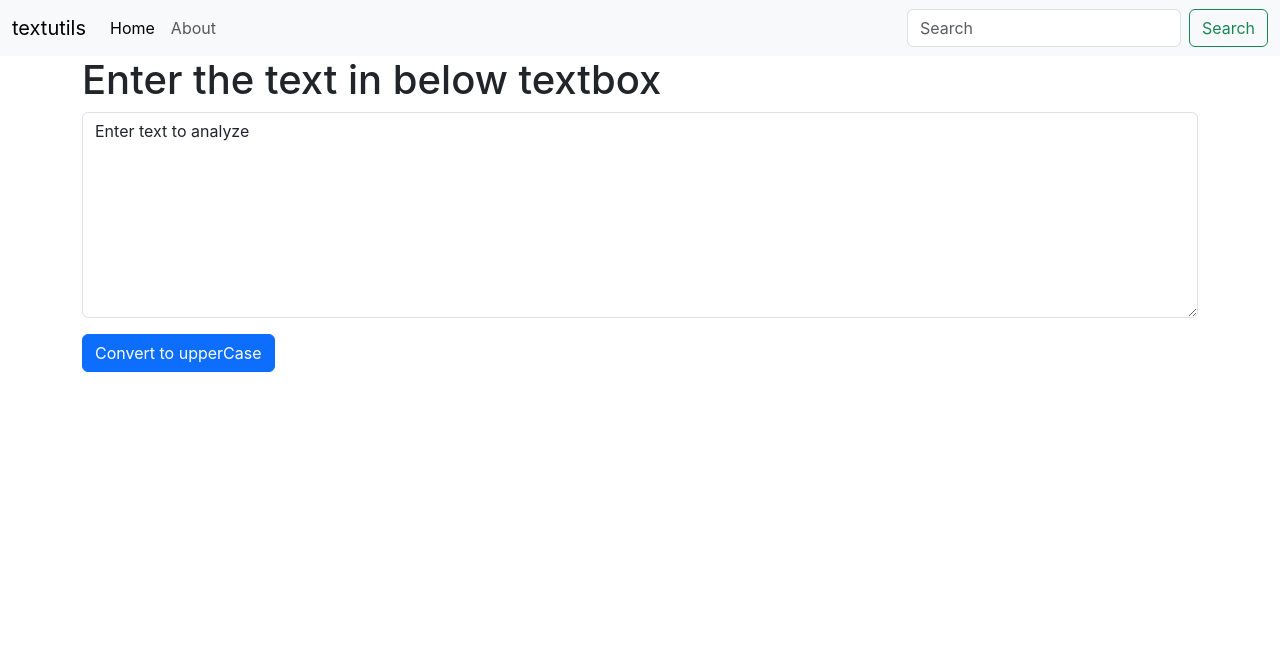
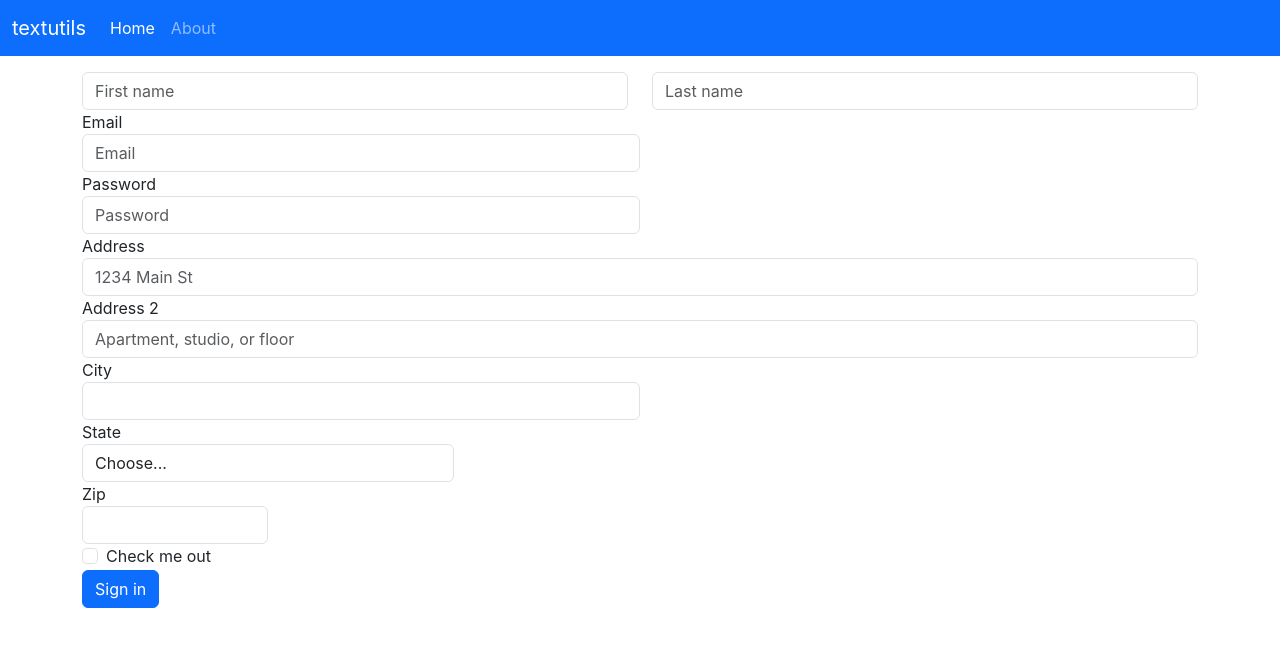
Before and after one commit to 03yatharth/Textutils, a React (Create React App) app: page /About in a window 1280 px wide. Shown: the top 646 px of the page. Built offline with nearby package versions, Linux system fonts and the light colour scheme.

Commit message:
adding router routes

```diff
--- a/package.json
+++ b/package.json
@@ -34,5 +34,8 @@
       "last 1 firefox version",
       "last 1 safari version"
     ]
+  },
+  "devDependencies": {
+    "react-router-dom": "^6.16.0"
   }
 }
--- a/src/App.js
+++ b/src/App.js
@@ -1,27 +1,60 @@
-import './App.css';
-
-import PropTypes from 'prop-types'
-import Navbar from './components/Navbar';
-import Textarea from './components/Textarea';
+import "./App.css";
+import { BrowserRouter as Router, Routes, Route } from "react-router-dom";
+import React, { useState } from "react";
+import PropTypes from "prop-types";
+import Navbar from "./components/Navbar";
+import Textarea from "./components/Textarea";
+import About from "./components/About";
 function App() {
+  const [mode, setMode] = useState("light");
+  const [navMode, setNavMode] = useState("#0d6efd");
+  let toggleMode = () => {
+    if (mode === "light") {
+      setMode("dark");
+      setNavMode("rgb(3 12 27)");
+      document.body.style.backgroundColor = "#0a1933";
+      document.body.style.color = "white";
+    } else {
+      setMode("light");
+      setNavMode("#0d6efd");
+      document.body.style.backgroundColor = "white";
+      document.body.style.color = "black";
+    }
+  };
   return (
     <>
-      <Navbar title ="textutils"/>
-      <div className ="container">
-        <Textarea heading="Enter the text in below textbox"/>
-        {/* <Textarea /> */}
-      </div>
-
+      <Router>
+        <Navbar title="textutils" navMode={navMode} mode={mode} />
+        <Routes>
+          <Route
+            path="/About"
+            element={
+              <div className="container my-3">
+                <About />
+              </div>
+            }
+          />
+          <Route
+            path="/"
+            element={
+              <div className="container">
+                <Textarea
+                  heading="Enter the text in below textbox"
+                  mode={mode}
+                  toggleMode={toggleMode}
+                />
+              </div>
+            }
+          />
+        </Routes>
+      </Router>
     </>
   );
-
 }
-
-
 Navbar.propTypes = {
-  title: PropTypes.string.isRequired
-}
+  title: PropTypes.string.isRequired,
+};
 Navbar.defaultProps = {
-  title:"Enter Title"
-}
+  title: "Enter Title",
+};
 export default App;
--- /dev/null
+++ b/src/components/About.js
@@ -0,0 +1,85 @@
+import React from "react";
+
+export default function about() {
+  return (
+    <>
+      <form>
+        <div className="row">
+          <div className="col">
+            <input type="text" className="form-control" placeholder="First name" />
+          </div>
+          <div className="col">
+            <input type="text" className="form-control" placeholder="Last name" />
+          </div>
+        </div>
+
+        <div className="form-row">
+          <div className="form-group col-md-6">
+            <label for="inputEmail4">Email</label>
+            <input
+              type="email"
+              className="form-control"
+              id="inputEmail4"
+              placeholder="Email"
+            />
+          </div>
+          <div className="form-group col-md-6">
+            <label for="inputPassword4">Password</label>
+            <input
+              type="password"
+              className="form-control"
+              id="inputPassword4"
+              placeholder="Password"
+            />
+          </div>
+        </div>
+        <div className="form-group">
+          <label for="inputAddress">Address</label>
+          <input
+            type="text"
+            className="form-control"
+            id="inputAddress"
+            placeholder="1234 Main St"
+          />
+        </div>
+        <div className="form-group">
+          <label for="inputAddress2">Address 2</label>
+          <input
+            type="text"
+            className="form-control"
+            id="inputAddress2"
+            placeholder="Apartment, studio, or floor"
+          />
+        </div>
+        <div className="form-row">
+          <div className="form-group col-md-6">
+            <label for="inputCity">City</label>
+            <input type="text" className="form-control" id="inputCity" />
+          </div>
+          <div className="form-group col-md-4">
+            <label for="inputState">State</label>
+            <select id="inputState" className="form-control">
+              <option selected>Choose...</option>
+              <option>...</option>
+            </select>
+          </div>
+          <div className="form-group col-md-2">
+            <label for="inputZip">Zip</label>
+            <input type="text" className="form-control" id="inputZip" />
+          </div>
+        </div>
+        <div className="form-group">
+          <div className="form-check">
+            <input className="form-check-input" type="checkbox" id="gridCheck" />
+            <label className="form-check-label" for="gridCheck">
+              Check me out
+            </label>
+          </div>
+        </div>
+        <button type="submit" className="btn btn-primary">
+          Sign in
+        </button>
+      </form>
+    </>
+  );
+}
--- a/src/components/Navbar.js
+++ b/src/components/Navbar.js
@@ -1,11 +1,18 @@
 import React from "react";
+import { Link } from 'react-router-dom';
 export default function Navbar(props) {
   return (
-    <nav className="navbar navbar-expand-lg bg-body-tertiary">
+
+    <nav className={`navbar navbar-expand-lg `} bg="primary" data-bs-theme="dark"
+     style={{background:`${props.navMode}`}
+     }>
       <div className="container-fluid">
-        <a className="navbar-brand" href="/">
-            {props.title}
-        </a>
+        {/* <link className="navbar-brand" to="/">
+          {props.title}
+        </link> */}
+
+        <Link to="/" className="navbar-brand">{props.title}</Link>
+
         <button
           className="navbar-toggler"
           type="button"
@@ -20,27 +27,29 @@ export default function Navbar(props) {
         <div className="collapse navbar-collapse" id="navbarSupportedContent">
           <ul className="navbar-nav me-auto mb-2 mb-lg-0">
             <li className="nav-item">
-              <a className="nav-link active" aria-current="page" href="/">
+              {/* <link className="nav-link active"  to="/">
                 Home
-              </a>
+              </link> */}
+              <Link to="/" className="nav-link active">Home</Link>
             </li>
             <li className="nav-item">
-              <a className="nav-link" href="/">
+              {/* <link className="nav-link" to="/About">
                 About
-              </a>
+              </link> */}
+              <Link to="/About"  className="nav-link">About</Link>
             </li>
           </ul>
-          <form className="d-flex" role="search">
+          {/* <form className="d-flex" role="search">
             <input
               className="form-control me-2"
               type="search"
               placeholder="Search"
               aria-label="Search"
             />
-            <button className="btn btn-outline-success" type="submit">
+            <button className="btn btn-outline-success" variant="outline-success" type="submit">
               Search
             </button>
-          </form>
+          </form> */}
         </div>
       </div>
     </nav>
--- a/src/components/Textarea.js
+++ b/src/components/Textarea.js
@@ -2,10 +2,28 @@ import React, { useState } from "react";
 
 export default function Textarea(props) {
   const [text, setText] = useState("Enter text to analyze");
-  const handleOnClick = (e) => {
+  const [btn, setBtn] = useState("dark mode");
+  const handleUpClick = (e) => {
     let newText = text.toUpperCase();
     setText(newText);
-    e.preventDefault()
+    e.preventDefault();
+  };
+
+  const toggleMode = (e) => {
+    let newText;
+    props.toggleMode();
+    if (btn === "dark mode") {
+      newText = "light mode";
+    } else {
+      newText = "dark mode";
+    }
+    setBtn(newText);
+    e.preventDefault();
+  };
+  const handleLoClick = (e) => {
+    let newText = text.toLowerCase();
+    setText(newText);
+    e.preventDefault();
   };
   const handleOnChange = (event) => {
     setText(event.target.value);
@@ -20,29 +38,24 @@ export default function Textarea(props) {
           rows="8"
           value={text}
           onChange={handleOnChange}
+          style={{border: '2px solid black'}}
         ></textarea>
       </div>
 
-      <button className="btn btn-primary" onClick={handleOnClick}>
+      <button className="btn btn-primary mx-2" onClick={handleUpClick}>
         Convert to upperCase
+      </button>
+      <button className="btn btn-primary mx-2" onClick={handleLoClick}>
+        Convert to lowerCase
+      </button>
+      <div className="container">
+        <h2>Your text summury</h2>
+        <p>{text.split(" ").length} words</p>
+        <p>{text.length} characters</p>
+      </div>
+      <button className="btn btn-primary mx-2" onClick={toggleMode}>
+        {btn}
       </button>
     </form>
   );
-
 }
-
-// import React, { useState } from 'react';
-
-// export default function Textarea(props) {
-//   // Declare a new state variable, which we'll call "count"
-//   const [count, setCount] = useState(0);
-
-//   return (
-//     <div>
-//       <p>You clicked {count} times</p>
-//       <button onClick={() => setCount(count + 1)}>
-//         Click me
-//       </button>
-//     </div>
-//   );
-// }
```
Also changed, not shown: 1 other file (tests, documents, lock files or other folders).
